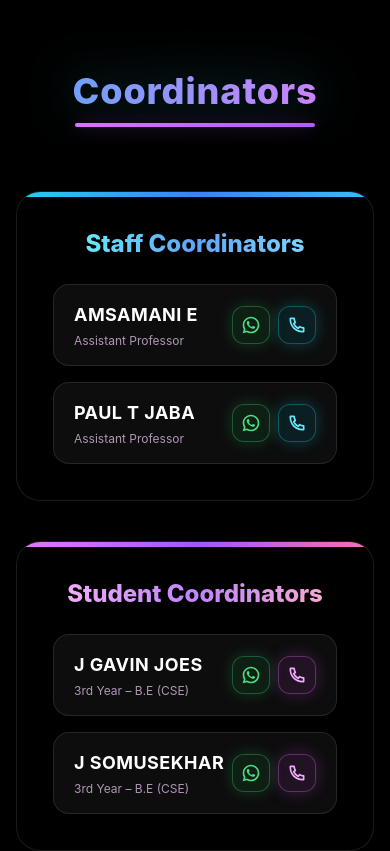
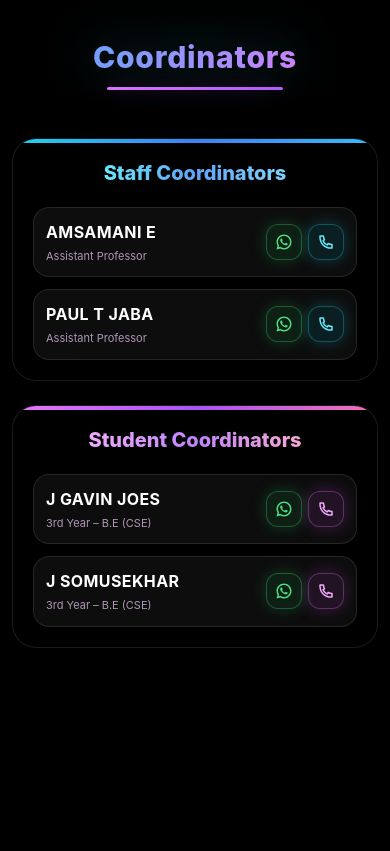
Before and after one commit to ms-arul/ASTRANOVA-26, a React (Vite) app: page / in a window 390 px wide. Shown: the part 3280-4131 px from the top of the page. Built offline with nearby package versions, Linux system fonts and the light colour scheme.

Commit message:
Update Coordinators.jsx

```diff
--- a/src/components/Coordinators.jsx
+++ b/src/components/Coordinators.jsx
@@ -2,7 +2,6 @@ import { motion } from "framer-motion";
 import { RiWhatsappLine, RiPhoneLine } from "react-icons/ri";
 
 export default function Coordinators() {
-  // ✅ Each person has their own WhatsApp + Call
   const staffCoordinators = [
     {
       name: "AMSAMANI E",
@@ -36,14 +35,14 @@ export default function Coordinators() {
   return (
     <section className="relative min-h-screen w-full overflow-hidden">
       {/* ================= CONTENT ================= */}
-      <div className="relative z-10 py-28 px-4 sm:px-6">
-        {/* ✅ TITLE (Gradient Motion) */}
+      <div className="relative z-10 py-20 sm:py-28 px-3 sm:px-6">
+        {/* ✅ TITLE */}
         <motion.h2
           initial={{ opacity: 0, y: 20 }}
           whileInView={{ opacity: 1, y: 0 }}
           transition={{ duration: 0.6 }}
           viewport={{ once: true }}
-          className="text-center text-4xl sm:text-5xl font-extrabold tracking-wide"
+          className="text-center text-3xl sm:text-5xl font-extrabold tracking-wide"
         >
           <motion.span
             className="
@@ -63,43 +62,47 @@ export default function Coordinators() {
         {/* ✅ UNDERLINE BAR */}
         <motion.div
           className="
-            mx-auto mt-3 h-[4px] w-60 rounded-full
+            mx-auto mt-3 h-[3px] sm:h-[4px]
+            w-44 sm:w-60
+            rounded-full
             bg-gradient-to-r from-fuchsia-400 via-purple-500 to-pink-400
             bg-[length:300%_300%]
             shadow-[0_0_18px_rgba(217,70,239,0.35)]
-            mb-16
+            mb-12 sm:mb-16
           "
           animate={{ backgroundPosition: ["0% 50%", "100% 50%", "0% 50%"] }}
           transition={{ duration: 3.5, repeat: Infinity, ease: "easeInOut" }}
         />
 
         {/* ✅ COORDINATOR CARDS */}
-        <div className="grid md:grid-cols-2 gap-10 max-w-5xl mx-auto">
-          {/* ================= STAFF COORDINATOR ================= */}
+        <div className="grid md:grid-cols-2 gap-6 sm:gap-10 max-w-5xl mx-auto">
+          {/* ================= STAFF ================= */}
           <motion.div
             initial={{ opacity: 0, y: 25 }}
             whileInView={{ opacity: 1, y: 0 }}
             transition={{ duration: 0.5 }}
             viewport={{ once: true }}
             className="
-              relative bg-black/40 backdrop-blur-2xl
-              border border-white/10 rounded-3xl
-              p-9 text-center
+              relative
+              bg-black/40
+              backdrop-blur-2xl
+              border border-white/10
+              rounded-3xl
+              p-5 sm:p-9
+              text-center
               shadow-[0_25px_60px_rgba(0,0,0,0.65)]
               overflow-hidden
             "
           >
-            {/* ✅ Card Top Strip */}
-            <div className="absolute top-0 left-0 w-full h-[5px] bg-gradient-to-r from-cyan-400 via-blue-500 to-sky-400" />
+            <div className="absolute top-0 left-0 w-full h-[4px] sm:h-[5px] bg-gradient-to-r from-cyan-400 via-blue-500 to-sky-400" />
 
-            <h3 className="text-2xl font-extrabold mb-6">
+            <h3 className="text-xl sm:text-2xl font-extrabold mb-5 sm:mb-6">
               <span className="bg-gradient-to-r from-cyan-300 via-blue-400 to-sky-300 bg-clip-text text-transparent">
                 Staff Coordinators
               </span>
             </h3>
 
-            {/* ✅ Staff List */}
-            <div className="space-y-4">
+            <div className="space-y-3 sm:space-y-4">
               {staffCoordinators.map((person, index) => (
                 <motion.div
                   key={index}
@@ -109,26 +112,29 @@ export default function Coordinators() {
                   viewport={{ once: true }}
                   className="
                     flex items-center justify-between
-                    bg-white/5 border border-white/10
-                    rounded-2xl px-5 py-4
+                    bg-white/5
+                    border border-white/10
+                    rounded-2xl
+                    px-3 sm:px-5
+                    py-3 sm:py-4
                     backdrop-blur-md
                     transition-all duration-300
                     hover:bg-white/10 hover:scale-[1.02]
                     hover:border-cyan-400/30
                   "
                 >
-                  {/* ✅ ONLY NAME TEXT (NO EXTRA CONTAINER LOOK) */}
-                  <div className="text-left flex-1 min-w-0">
-                    <p className="text-white font-bold tracking-wide text-lg whitespace-nowrap overflow-hidden text-ellipsis">
+                  {/* ✅ TEXT ONLY (Max space for name) */}
+                  <div className="text-left flex-1 min-w-0 pr-2 sm:pr-4">
+                    <p className="text-white font-bold tracking-wide text-base sm:text-lg whitespace-nowrap overflow-hidden text-ellipsis">
                       {person.name}
                     </p>
-                    <p className="text-xs text-fuchsia-200/70 mt-1 whitespace-nowrap overflow-hidden text-ellipsis">
+                    <p className="text-[11px] sm:text-xs text-fuchsia-200/70 mt-1 whitespace-nowrap overflow-hidden text-ellipsis">
                       {person.role}
                     </p>
                   </div>
 
-                  {/* ✅ Icons (smaller only in mobile) */}
-                  <div className="flex items-center gap-2 sm:gap-3 flex-shrink-0">
+                  {/* ✅ MOBILE SMALL ICONS */}
+                  <div className="flex items-center gap-1.5 sm:gap-3 flex-shrink-0">
                     <a
                       href={person.whatsapp}
                       target="_blank"
@@ -142,7 +148,7 @@ export default function Coordinators() {
                       "
                       title="WhatsApp"
                     >
-                      <RiWhatsappLine className="text-xl sm:text-2xl text-green-400" />
+                      <RiWhatsappLine className="text-lg sm:text-2xl text-green-400" />
                     </a>
 
                     <a
@@ -156,7 +162,7 @@ export default function Coordinators() {
                       "
                       title="Call"
                     >
-                      <RiPhoneLine className="text-xl sm:text-2xl text-cyan-300" />
+                      <RiPhoneLine className="text-lg sm:text-2xl text-cyan-300" />
                     </a>
                   </div>
                 </motion.div>
@@ -164,31 +170,33 @@ export default function Coordinators() {
             </div>
           </motion.div>
 
-          {/* ================= STUDENT COORDINATOR ================= */}
+          {/* ================= STUDENTS ================= */}
           <motion.div
             initial={{ opacity: 0, y: 25 }}
             whileInView={{ opacity: 1, y: 0 }}
             transition={{ duration: 0.5, delay: 0.1 }}
             viewport={{ once: true }}
             className="
-              relative bg-black/40 backdrop-blur-2xl
-              border border-white/10 rounded-3xl
-              p-9 text-center
+              relative
+              bg-black/40
+              backdrop-blur-2xl
+              border border-white/10
+              rounded-3xl
+              p-5 sm:p-9
+              text-center
               shadow-[0_25px_60px_rgba(0,0,0,0.65)]
               overflow-hidden
             "
           >
-            {/* ✅ Card Top Strip */}
-            <div className="absolute top-0 left-0 w-full h-[5px] bg-gradient-to-r from-fuchsia-400 via-purple-500 to-pink-400" />
+            <div className="absolute top-0 left-0 w-full h-[4px] sm:h-[5px] bg-gradient-to-r from-fuchsia-400 via-purple-500 to-pink-400" />
 
-            <h3 className="text-2xl font-extrabold mb-6">
+            <h3 className="text-xl sm:text-2xl font-extrabold mb-5 sm:mb-6">
               <span className="bg-gradient-to-r from-fuchsia-300 via-purple-400 to-pink-300 bg-clip-text text-transparent">
                 Student Coordinators
               </span>
             </h3>
 
-            {/* ✅ Student List */}
-            <div className="space-y-4">
+            <div className="space-y-3 sm:space-y-4">
               {studentCoordinators.map((person, index) => (
                 <motion.div
                   key={index}
@@ -198,26 +206,29 @@ export default function Coordinators() {
                   viewport={{ once: true }}
                   className="
                     flex items-center justify-between
-                    bg-white/5 border border-white/10
-                    rounded-2xl px-5 py-4
+                    bg-white/5
+                    border border-white/10
+                    rounded-2xl
+                    px-3 sm:px-5
+                    py-3 sm:py-4
                     backdrop-blur-md
                     transition-all duration-300
                     hover:bg-white/10 hover:scale-[1.02]
                     hover:border-fuchsia-400/30
                   "
                 >
-                  {/* ✅ ONLY NAME TEXT (NO EXTRA CONTAINER LOOK) */}
-                  <div className="text-left flex-1 min-w-0">
-                    <p className="text-white font-bold tracking-wide text-lg whitespace-nowrap overflow-hidden text-ellipsis">
+                  {/* ✅ TEXT ONLY (Max space for name) */}
+                  <div className="text-left flex-1 min-w-0 pr-2 sm:pr-4">
+                    <p className="text-white font-bold tracking-wide text-base sm:text-lg whitespace-nowrap overflow-hidden text-ellipsis">
                       {person.name}
                     </p>
-                    <p className="text-xs text-fuchsia-200/70 mt-1 whitespace-nowrap overflow-hidden text-ellipsis">
+                    <p className="text-[11px] sm:text-xs text-fuchsia-200/70 mt-1 whitespace-nowrap overflow-hidden text-ellipsis">
                       {person.year}
                     </p>
                   </div>
 
-                  {/* ✅ Icons (smaller only in mobile) */}
-                  <div className="flex items-center gap-2 sm:gap-3 flex-shrink-0">
+                  {/* ✅ MOBILE SMALL ICONS */}
+                  <div className="flex items-center gap-1.5 sm:gap-3 flex-shrink-0">
                     <a
                       href={person.whatsapp}
                       target="_blank"
@@ -231,7 +242,7 @@ export default function Coordinators() {
                       "
                       title="WhatsApp"
                     >
-                      <RiWhatsappLine className="text-xl sm:text-2xl text-green-400" />
+                      <RiWhatsappLine className="text-lg sm:text-2xl text-green-400" />
                     </a>
 
                     <a
@@ -245,7 +256,7 @@ export default function Coordinators() {
                       "
                       title="Call"
                     >
-                      <RiPhoneLine className="text-xl sm:text-2xl text-fuchsia-300" />
+                      <RiPhoneLine className="text-lg sm:text-2xl text-fuchsia-300" />
                     </a>
                   </div>
                 </motion.div>
```
